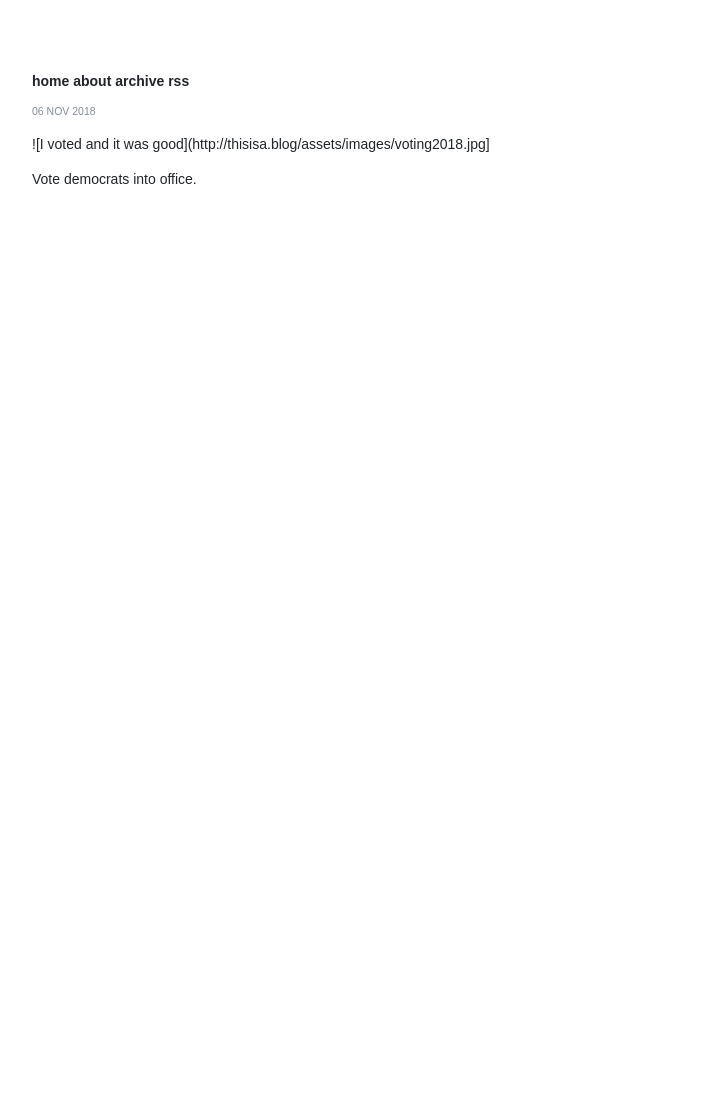
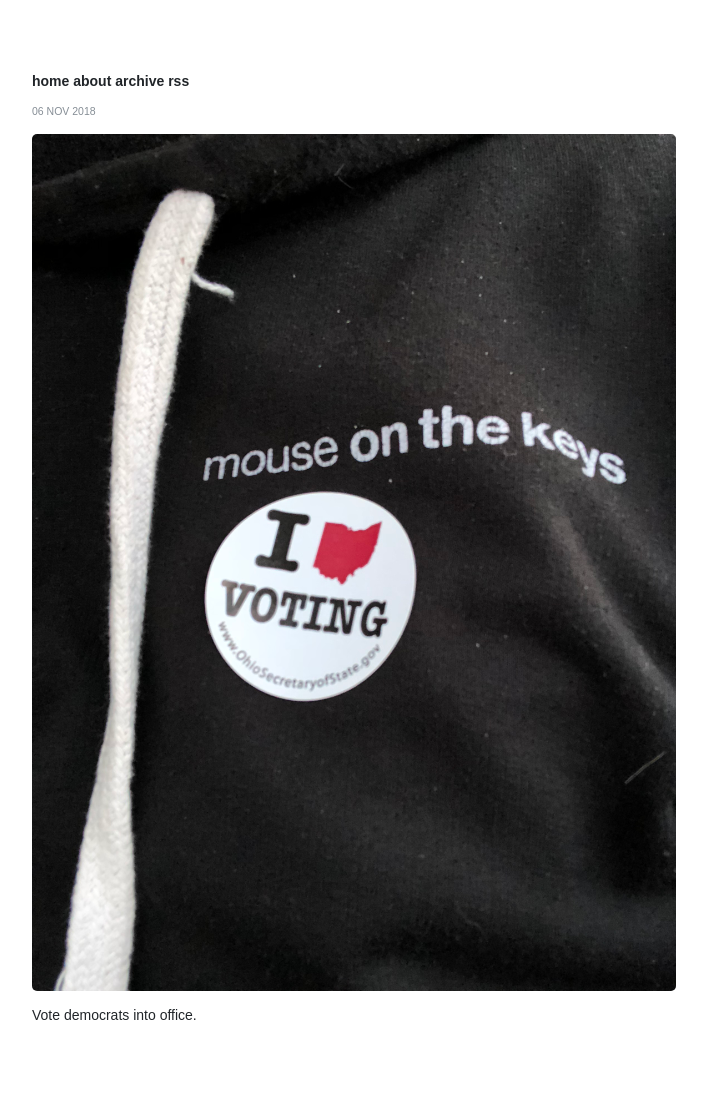
Before and after one commit to thisisamatthew/thisisamatthew.github.io, a Jekyll site: the page built from _posts/2018-11-06-voting-2018.md, in a window 1280 px wide. Shown: the whole page, without its empty margins (286-993 px from the left). Built offline with Jekyll 4.4.1, drawn with Linux system fonts in a browser that asks for light colours; before the commit the page ends 900 px from its top, so only the background shows below that.

Commit message:
one more try on the voting image update

```diff
--- a/_posts/2018-11-06-voting-2018.md
+++ b/_posts/2018-11-06-voting-2018.md
@@ -4,6 +4,6 @@ title: ""
 date: 2018-11-06 15:54:00 -0500
 tags: [post]
 ---
-![I voted and it was good]({{ site.url }}/assets/images/voting2018.jpg]
+![I voted and it was good]({{ site.url }}/assets/images/voting2018.jpg)
 
 Vote democrats into office.
```
